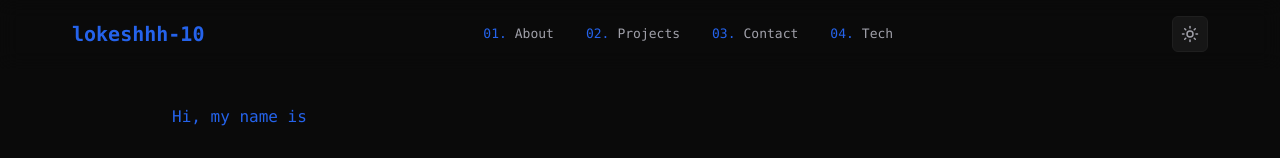
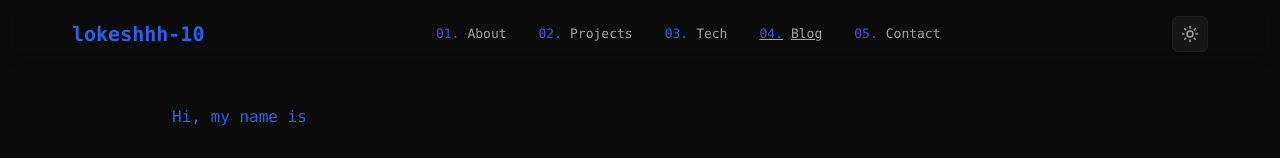
Before and after one commit to lokeshhh-10/Liri-ai-assistant-client, a React (Vite) app: page / in a window 1280 px wide. Shown: the top 158 px of the page. Built offline with nearby package versions, Linux system fonts and the light colour scheme; no server answers.

Commit message:
feat: move Contact section below Blogs, renumber sections, and update navbar

```diff
--- a/src/App.tsx
+++ b/src/App.tsx
@@ -129,9 +129,9 @@ function App() {
           <Hero />
           <About />
           <Projects />
-          <Contact />
           <Tech />
           <Blogs />
+          <Contact />
         </main>
         <Footer />
         <ChatWidget />
--- a/src/components/Header.tsx
+++ b/src/components/Header.tsx
@@ -29,10 +29,11 @@ const Header: React.FC = () => {
   };
 
   const navItems = [
-    { id: 'about', label: 'About', number: '01' },
-    { id: 'projects', label: 'Projects', number: '02' },
-    { id: 'contact', label: 'Contact', number: '03' },
-    { id: 'tech', label: 'Tech', number: '04' }
+    { id: 'about',    label: 'About',    number: '01', href: null },
+    { id: 'projects', label: 'Projects', number: '02', href: null },
+    { id: 'tech',     label: 'Tech',     number: '03', href: null },
+    { id: 'blogs',    label: 'Blog',     number: '04', href: '/blogs' },
+    { id: 'contact',  label: 'Contact',  number: '05', href: null },
   ];
 
   return (
@@ -45,6 +46,12 @@ const Header: React.FC = () => {
         <ul className={`nav-links ${isMobileMenuOpen ? 'mobile-open' : ''}`}>
           {navItems.map((item) => (
             <li key={item.id}>
+              {item.href ? (
+                <a href={item.href} className="nav-link">
+                  <span className="nav-number">{item.number}.</span>
+                  {item.label}
+                </a>
+              ) : (
                 <button
                   onClick={() => scrollToSection(item.id)}
                   className="nav-link"
@@ -52,6 +59,7 @@ const Header: React.FC = () => {
                   <span className="nav-number">{item.number}.</span>
                   {item.label}
                 </button>
+              )}
             </li>
           ))}
         </ul>
--- a/src/sections/Blogs.tsx
+++ b/src/sections/Blogs.tsx
@@ -36,7 +36,7 @@ const Blogs: React.FC = () => {
     <section id="blogs" className="blogs-section">
       <div className="blogs-header-container">
         <div className="blogs-header">
-          <h2 className="section-number">05.</h2>
+          <h2 className="section-number">04.</h2>
           <h3 className="blogs-section-title">Latest Writing</h3>
         </div>
         <a href="/blogs" className="blogs-view-more">
--- a/src/sections/Contact.tsx
+++ b/src/sections/Contact.tsx
@@ -49,7 +49,7 @@ const Contact: React.FC = () => {
     <section id="contact" className="contact">
       <div className="container">
         <div className="contact-content">
-          <div className="section-number">03.</div>
+          <div className="section-number">05.</div>
           <h2 className="contact-title">Get In Touch</h2>
           <p className="contact-description">
             I'm always open to connecting! Whether you want to chat about tech, discuss potential contributions or collaborations on projects, explore opportunities, or anything else tech-related—feel free to reach out. My inbox is always open, and I'll do my best to get back to you!
--- a/src/sections/Tech.tsx
+++ b/src/sections/Tech.tsx
@@ -32,7 +32,7 @@ const Tech: React.FC = () => {
     <section id="tech" className="tech">
       <div className="tech-container">
         <div className="tech-header">
-          <h2 className="section-number">04.</h2>
+          <h2 className="section-number">03.</h2>
           <h3 className="section-title">Technologies I Work With</h3>
         </div>
 
```
Lines whose indentation alone changed are shown as unchanged.
